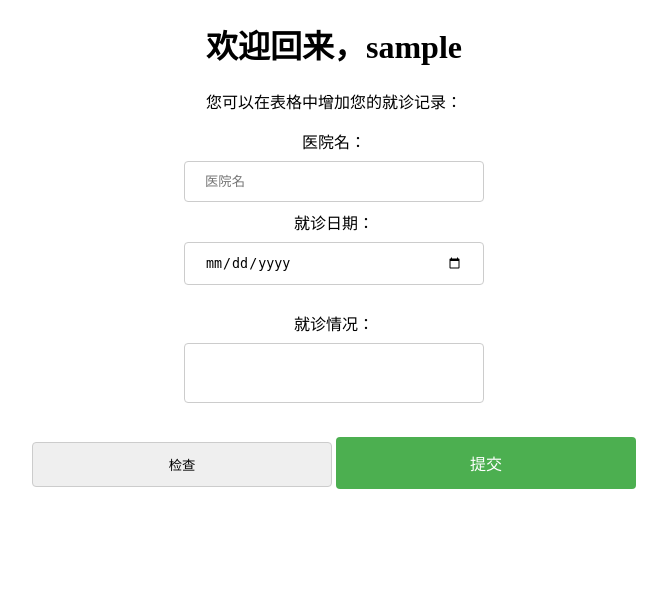
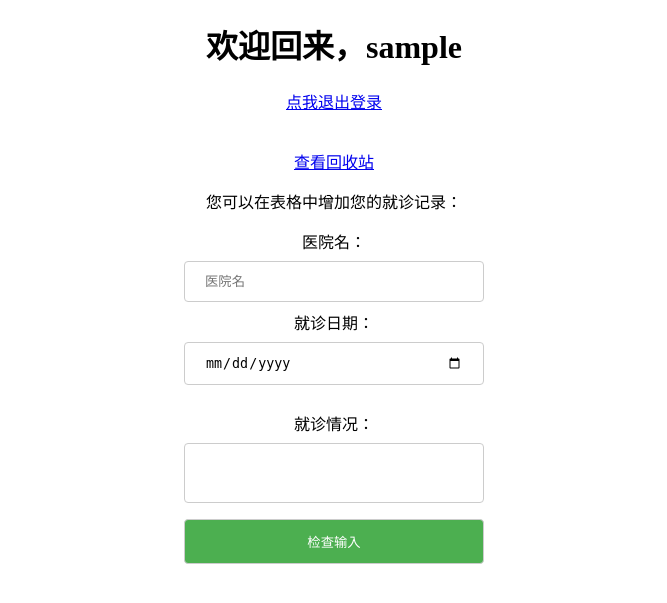
Before and after one commit to SummerGua/mysite, a Flask app: a page that uses templates/userhome.html in a window 1280 px wide. Shown: the top 603 px of the page, without its empty margins (306-973 px from the left). Run offline with Flask 2, Linux system fonts and the light colour scheme; the visitor is signed in with stand-in values (Sample User, id 1); data comes from the database, SQL or seed files in the repository; data that the repository does not hold is empty; some libraries are stand-ins or nearby versions.

Commit message:
修复了一些bug

```diff
--- a/app.py
+++ b/app.py
@@ -29,7 +29,16 @@ class Health(db.Model):
     id = db.Column(db.Integer, autoincrement=True, primary_key=True, nullable=False)
     hospitalname = db.Column(db.String(40), nullable=False)
     date = db.Column(db.Date, nullable=False)
-    details = db.Column(db.String(200),nullable=False)
+    details = db.Column(db.String(200), nullable=False)
+    user_name = db.Column(db.VARCHAR(20), db.ForeignKey('account.username'))
+
+
+class Bin(db.Model):
+    __tablename__ = 'bin'
+    id = db.Column(db.Integer, autoincrement=True, primary_key=True, nullable=False)
+    hospitalname = db.Column(db.String(40), nullable=False)
+    date = db.Column(db.Date, nullable=False)
+    details = db.Column(db.String(200), nullable=False)
     user_name = db.Column(db.VARCHAR(20), db.ForeignKey('account.username'))
 
 
@@ -62,6 +71,62 @@ def logout():
     return redirect(url_for('index'))
 
 
+@app.route('/delete_info/<info_id>')
+@login_required
+def delete_info(info_id):
+    to_delete_info = Health.query.get(info_id)
+    to_bin_info = Health.query.filter(Health.id == info_id).first()
+    if to_delete_info:
+        bin_info = Bin()
+        bin_info.user_name = to_bin_info.user_name
+        bin_info.hospitalname = to_bin_info.hospitalname
+        bin_info.date = to_bin_info.date
+        bin_info.details = to_bin_info.details
+        bin_info.id = to_bin_info.id
+        db.session.add(bin_info)
+        db.session.commit()
+        db.session.delete(to_delete_info)
+        db.session.commit()
+        return redirect(url_for('userhome',username=current_user.username))
+
+
+@app.route('/delbin<info_id>')
+@login_required
+def delbin(info_id):
+    info = Bin.query.get(info_id)
+    if info:
+        db.session.delete(info)
+        db.session.commit()
+        return redirect(url_for('rubbish',username=current_user.username))
+
+
+@app.route('/recover/<info_id>')
+@login_required
+def recover(info_id):
+    info = Bin.query.get(info_id)
+    info2 = Bin.query.filter(Bin.id == info_id).first()
+    if info:
+        reinfo = Health()
+        reinfo.id = info2.id
+        reinfo.date = info2.date
+        reinfo.details = info2.details
+        reinfo.hospitalname = info2.hospitalname
+        reinfo.user_name = info.user_name
+        db.session.add(reinfo)
+        db.session.commit()
+        db.session.delete(info)
+        db.session.commit()
+        return redirect(url_for('rubbish', username=current_user.username))
+
+
+# 回收站页面
+@app.route('/rubbish/<username>')
+@login_required
+def rubbish(username):
+    userinfo = Bin.query.filter(Bin.user_name == username).all()
+    return render_template('rubbish.html', bin_info=userinfo)
+
+
 @app.route('/userhome/<username>')
 @login_required
 def userhome(username):
@@ -69,7 +134,7 @@ def userhome(username):
     return render_template('userhome.html', info=userinfo)
 
 
-@app.route('/update', methods=['POST','GET'])
+@app.route('/update', methods=['POST', 'GET'])
 @login_required
 def update():
     if request.method == 'POST':
@@ -83,7 +148,7 @@ def update():
         healthinfo.details = details
         db.session.add(healthinfo)
         db.session.commit()
-        return redirect(url_for('userhome',username=current_user.username))
+        return redirect(url_for('userhome', username=current_user.username))
 
 
 @app.route('/adduser', methods=['POST', 'GET'])
@@ -127,10 +192,10 @@ def login():
                     next_page = url_for('userhome', username=current_user.username)
                 return redirect(next_page)
             else:  # 密码错误
-                flash('密码错误')
+                flash(u'密码错误')
                 return redirect(url_for('go'))
         else:
-            flash('账号不存在')
+            flash(u'账号不存在')
             return redirect(url_for('go'))
     return redirect(url_for('go'))
 
--- a/templates/userhome.html
+++ b/templates/userhome.html
@@ -7,16 +7,9 @@
         body{
             text-align: center;
         }
-        button{
-            background-color: #4CAF50; /* Green */
-            border: none;
+        #inp{
+            background-color: #4CAF50;
             color: white;
-            padding: 15px 32px;
-            text-align: center;
-            text-decoration: none;
-            display: inline-block;
-            font-size: 16px;
-            border-radius:3px;
         }
         input{
             width: 300px;
@@ -27,42 +20,27 @@
             border-radius: 4px;
             box-sizing: border-box;
         }
-        button{
-            width: 300px;
-            background-color: #4CAF50;
-            color: white;
-            padding: 14px 20px;
-            margin: 8px 0;
-            border: none;
-            border-radius: 4px;
-            cursor: pointer;
-        }
     </style>
 </head>
 <body>
     <h1>欢迎回来，{{ current_user.username }}</h1>
+    <a href="{{ url_for('logout') }}">点我退出登录</a><br><br>
     {% for infos in info %}
     <tr>
         <td>医院：{{ infos.hospitalname }}</td>
         <td>日期：{{ infos.date }}</td>
-        <td>就诊情况：{{ infos.details }}</td>
+        <td>就诊情况：{{ infos.details }}<a onclick="delOK()" href="{{ url_for("delete_info", info_id=infos.id) }}">删除</a></td>
     </tr><br>
     {% endfor %}
+    <br>
+    <a href="{{ url_for('rubbish',username=current_user.username) }}">查看回收站</a>
     <p style="font-family: 华光粗圆_CNKI">您可以在表格中增加您的就诊记录：</p>
-    {% with messages=get_flashed_messages() %}
-    {% if messages %}
-        <div>
-            {% for message in messages %}
-                <p style="color: red">{{ message }}</p>
-            {% endfor %}
-        </div>
-    {% endif %}
-    {% endwith %}
-    <form action = "{{ url_for('update') }}" method = "POST">
+    <form action = "{{ url_for('update') }}" method = "POST" name="form">
         <div>
             <label>
                 医院名：<br>
                 <input type="text" id="hosname" name ="hospitalname" placeholder="医院名">
+                <span style="color: red" id="span"></span>
             </label>
         </div>
         <div>
@@ -76,24 +54,40 @@
                 就诊情况：<br>
                 <input id="details" style="height: 60px" type="text" name="details">
             </label>
-        </div><br>
-        <input type="button" onclick="username()" value="检查">
-        <button onclick="username()" type="submit" value="submit">提交</button>
+        </div>
+        <input id="inp" type="button" onclick="check()" value="检查输入">
+        <div id="insert">
+            </div>
     </form>
     <script type="text/javascript">
-        function username() {
+        function check() {
             const hosname = document.getElementById('hosname').value;
             const details = document.getElementById('details').value;
             const date = document.getElementById('date').value;
-            if(hosname.length===0){
+            const but = document.getElementById('insert');
+            if (hosname.length === 0){
                 alert("请填写医院名");
-            }if(details.length===0){
+            }if (details.length===0){
                 alert("请填写详情");
-            }if(date.length===0){
+            }if (date.length===0){
                 alert("请填写日期");
-            }else{
+            }if (date.length!==0&&details.length!==0&&hosname!==0){
                 alert("可以提交啦");
+                but.innerHTML="<button " +
+                    "            style='width: 300px;" +
+                    "            background-color: #4CAF50" +
+                    "            color: white;" +
+                    "            padding: 14px 20px;" +
+                    "            margin: 8px 0;" +
+                    "            border: none;" +
+                    "            border-radius: 4px;" +
+                    "            cursor: pointer;' " +
+                    "            value=\"submit\" type=\"submit\">提交</button>";
+
             }
+        }
+        function delOK() {
+            alert("删除成功，您可以在回收站找到它们");
         }
     </script>
 </body>
```
Also changed, not shown: templates/rubbish.html (added, +28 -0 lines).
